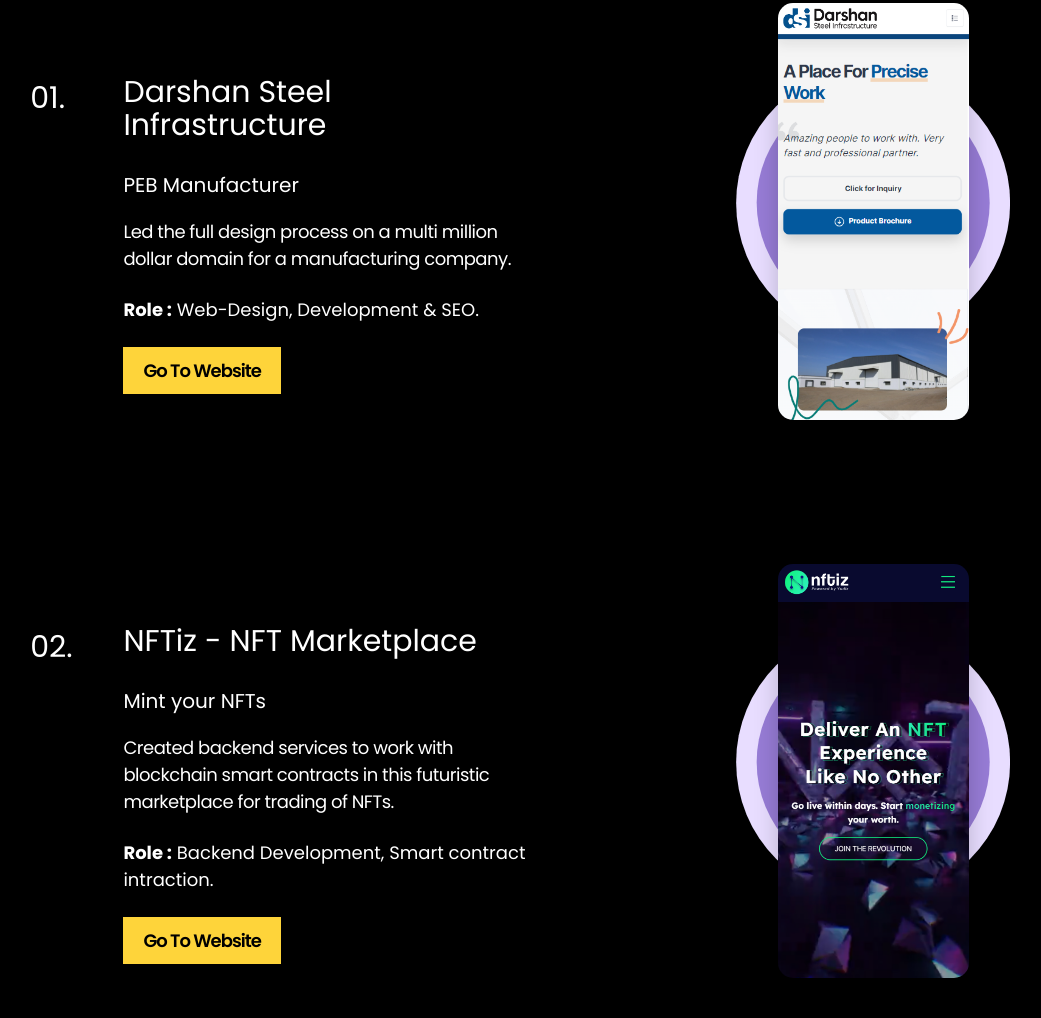
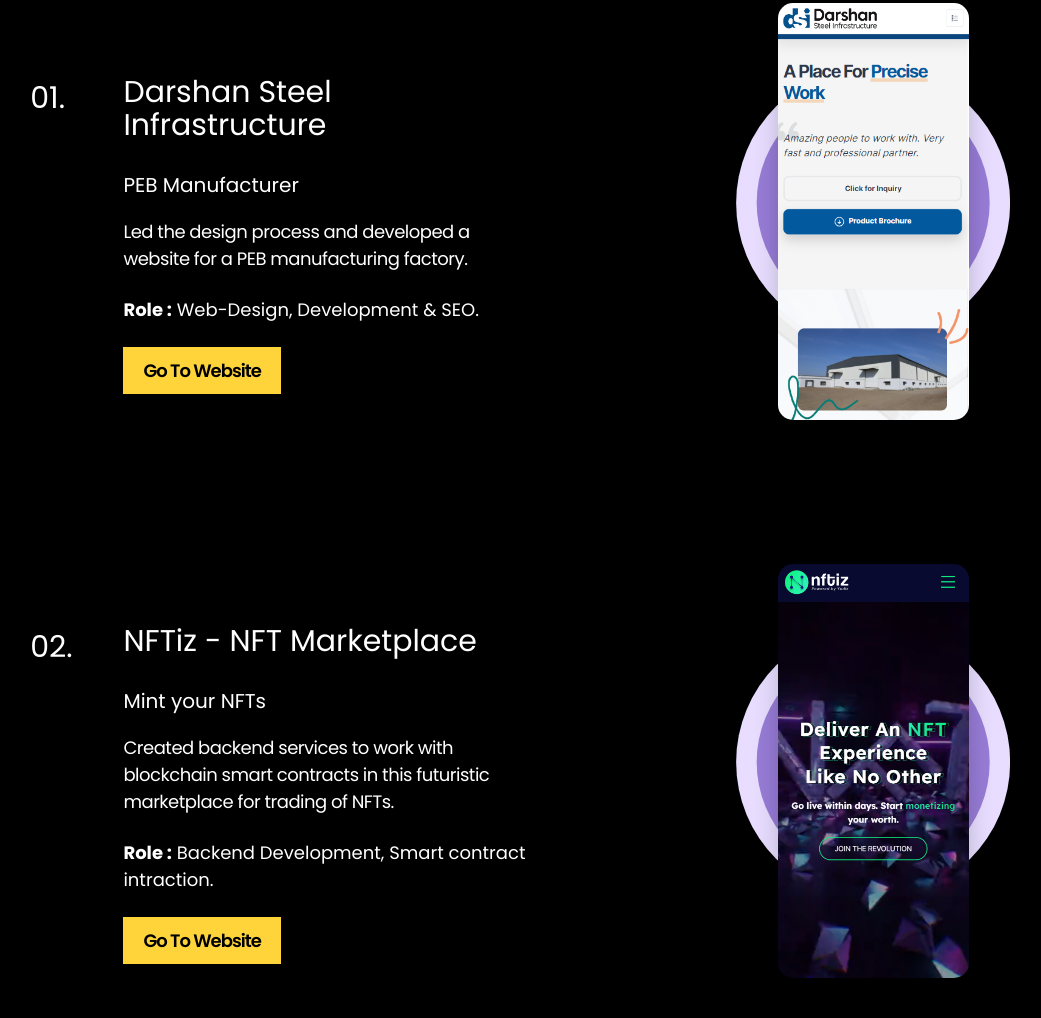
Before and after one commit to shreykanani1/personal-website, a plain HTML site: page index.html in a window 1280 px wide. Shown: the part 1044-2062 px from the top of the page, without its empty margins (133-1174 px from the left). Drawn offline with nearby package versions, Linux system fonts and the light colour scheme.

Commit message:
Update DSI Description

```diff
--- a/index.html
+++ b/index.html
@@ -91,8 +91,7 @@
             <div class="work-name">Darshan Steel Infrastructure</div>
             <div class="work-title">PEB Manufacturer</div>
             <div class="work-description">
-              Led the full design process on a multi million dollar domain for a
-              manufacturing company.
+              Led the design process and developed a website for a PEB manufacturing factory.
             </div>
             <div class="role-text">
               <strong>Role :</strong> Web-Design, Development & SEO.
```
